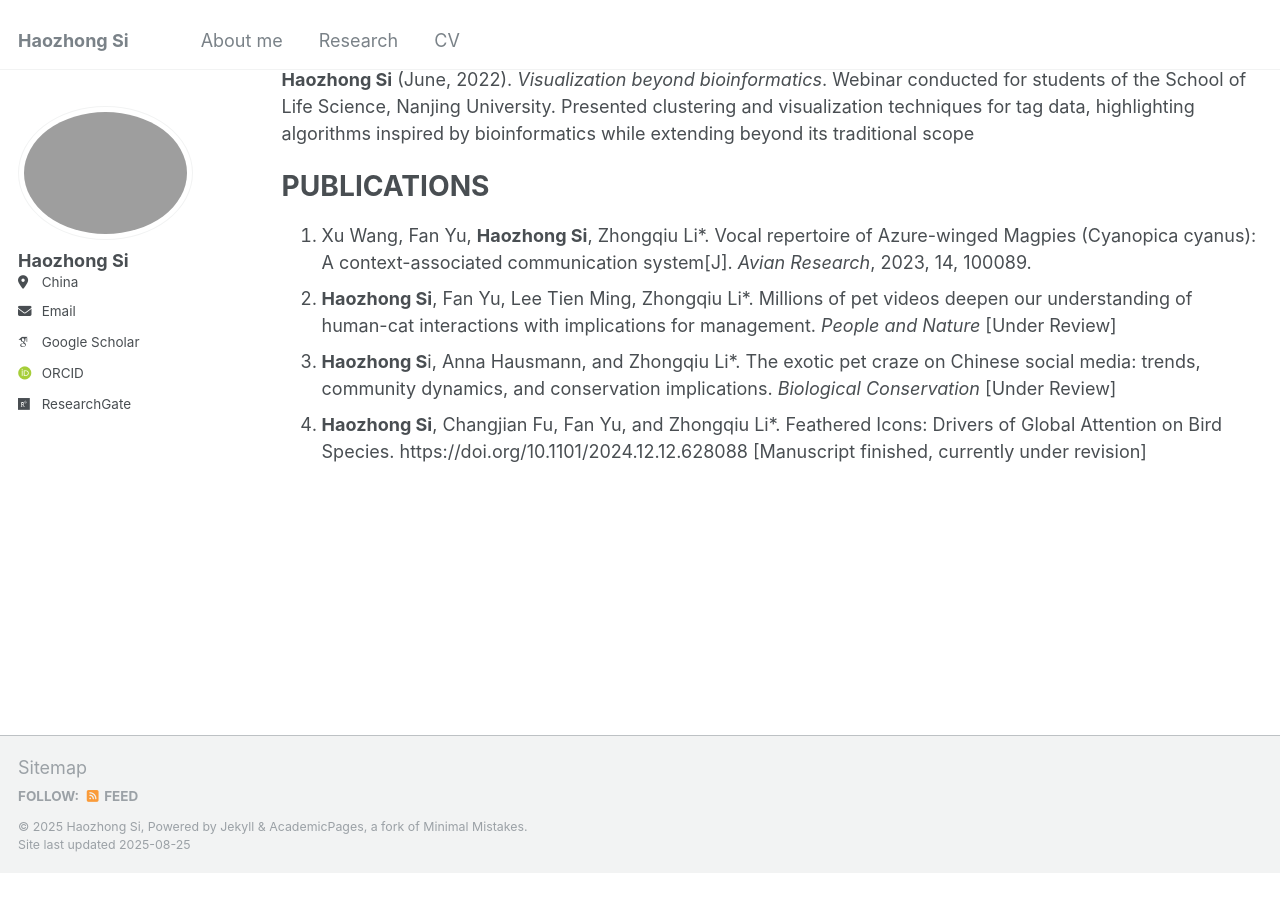
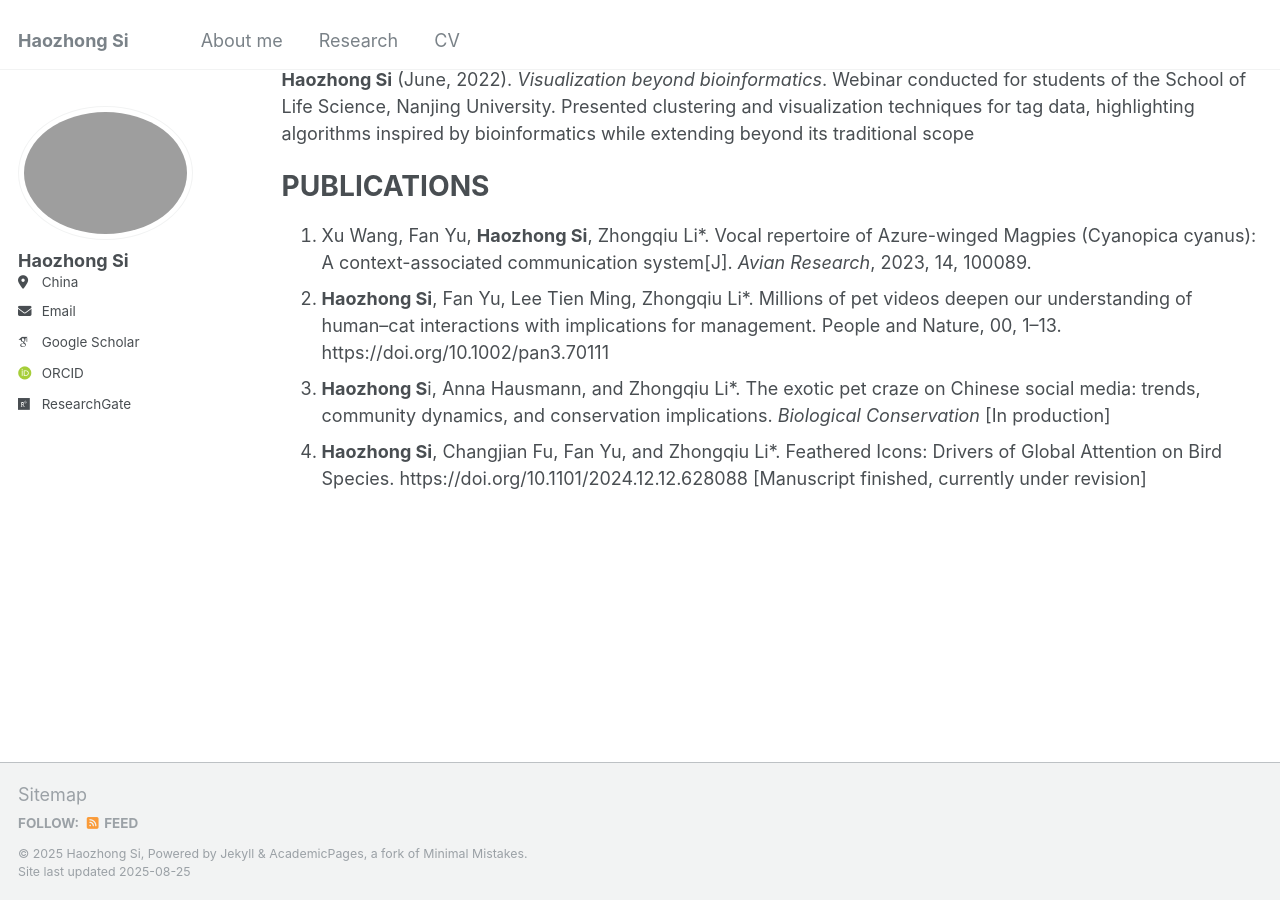
Before and after one commit to caicai555/hzsi-website, a Jekyll site: the page built from _pages/cv.md, in a window 1280 px wide and 900 px high, scrolled down 2475 px. Built offline with Jekyll 4.4.1, drawn with Linux system fonts in a browser that asks for light colours; some web fonts are replaced; before the commit the page ends 3348 px from its top, so only the background shows below that.

Commit message:
Update cv.md

```diff
--- a/_pages/cv.md
+++ b/_pages/cv.md
@@ -84,6 +84,6 @@ PRESENTATIONS
 PUBLICATIONS
 ======
 1.  Xu Wang, Fan Yu, **Haozhong Si**, Zhongqiu Li*. Vocal repertoire of Azure-winged Magpies (Cyanopica cyanus): A context-associated communication system[J]. _Avian Research_, 2023, 14, 100089.
-2. **Haozhong Si**, Fan Yu, Lee Tien Ming, Zhongqiu Li*. Millions of pet videos deepen our understanding of human-cat interactions with implications for management. _People and Nature_ \[Under Review\]
-3. **Haozhong S**i, Anna Hausmann, and Zhongqiu Li*. The exotic pet craze on Chinese social media: trends, community dynamics, and conservation implications. _Biological Conservation_ \[Under Review\]
+2. **Haozhong Si**, Fan Yu, Lee Tien Ming, Zhongqiu Li*. Millions of pet videos deepen our understanding of human–cat interactions with implications for management. People and Nature, 00, 1–13. https://doi.org/10.1002/pan3.70111
+3. **Haozhong S**i, Anna Hausmann, and Zhongqiu Li*. The exotic pet craze on Chinese social media: trends, community dynamics, and conservation implications. _Biological Conservation_ \[In production\]
 4. **Haozhong Si**, Changjian Fu, Fan Yu, and Zhongqiu Li*. Feathered Icons: Drivers of Global Attention on Bird Species. https://doi.org/10.1101/2024.12.12.628088 \[Manuscript finished, currently under revision\]
```
